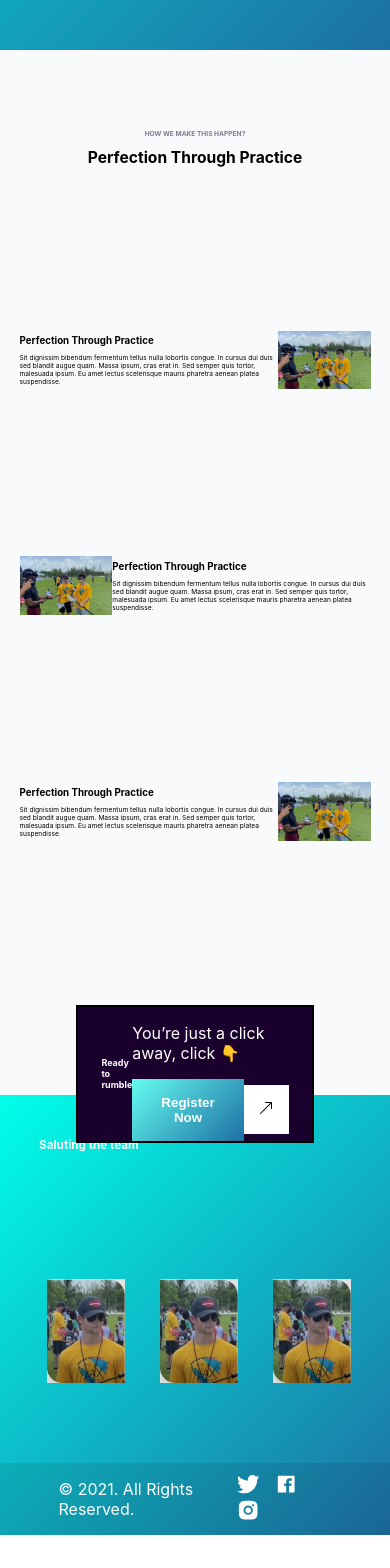
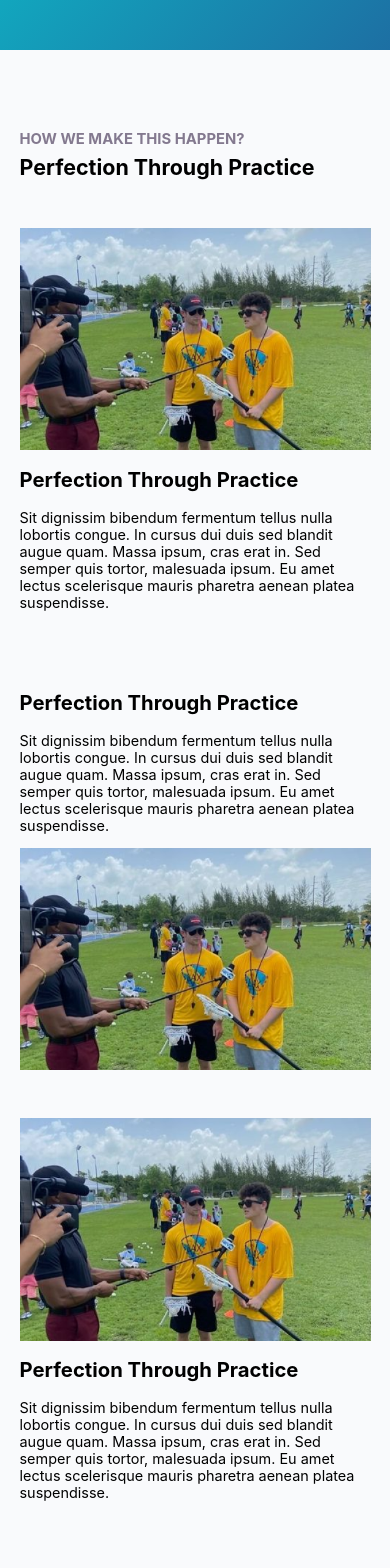
Before and after one commit to ivoinestrachan/lacrosse-site, a React (Create React App) app: page / in a window 390 px wide. Shown: the part 1560-3128 px from the top of the page. Before the commit the page ends 3095 px from the top, so only its background shows below. Built offline with nearby package versions, Linux system fonts and the light colour scheme.

Commit message:
Worked on some responsiveness

```diff
--- a/public/index.html
+++ b/public/index.html
@@ -34,6 +34,7 @@
         #e3e4e6 22.52%,
         #f9fafc 44.68%
       );
+      overflow-x: hidden;
     }
   </style>
   <body>
--- a/src/App.js
+++ b/src/App.js
@@ -6,6 +6,7 @@ import Mission from "./components/Mission/";
 import Practice from "./components/Practice/";
 import Register from "./components/Register";
 import Team from "./components/Team";
+// import Carousel from "./components/Carousel";
 
 const App = () => {
   return (
@@ -17,6 +18,7 @@ const App = () => {
       <Practice />
       <Register />
       <Team />
+      {/* <Carousel /> */}
     </>
   );
 };
--- a/src/components/Hero/hero.module.css
+++ b/src/components/Hero/hero.module.css
@@ -1,4 +1,3 @@
-
 .heroContainer {
   margin-top: 10rem;
 }
@@ -7,7 +6,7 @@
   width: 90%;
   margin-left: auto;
   margin-right: auto;
-  display:flex;
+  display: flex;
   justify-content: space-between;
   align-items: center;
 }
@@ -28,7 +27,38 @@
   max-width: 639px;
 }
 
+.heroImg {
+  width: 100%;
+}
 
-.heroImg {
-  width: 100%
+.smHeroImg {
+  display: none;
+  /* width: 100%; */
 }
+
+@media (max-width: 1024px) {
+  .heroContainer {
+    margin-top: 3rem;
+  }
+
+  .wrapper {
+    flex-direction: column-reverse;
+  }
+
+  .heroHeading {
+    font-size: 5.2vw;
+  }
+
+  .heroPara {
+    font-size: 3.7vw;
+  }
+
+  .imgContent {
+    display: none;
+  }
+
+  .smHeroImg {
+    display: inline-flex;
+    width: 100%;
+  }
+}
--- a/src/components/Hero/index.js
+++ b/src/components/Hero/index.js
@@ -1,24 +1,23 @@
-import React from 'react';
-import styles from './hero.module.css';
+import React from "react";
+import styles from "./hero.module.css";
 
 import demoImg from "../../assets/demoImg.png";
 
 const Hero = ({ heading, para, order }) => {
   return (
-      <div className={styles.heroContainer}>
-        <div  className={styles.wrapper} >
-          <div className={styles.textCotent}  style={{ order: `${order}`}}>
-            <h2 className={styles.heroHeading}>{heading}</h2>
-            <p className={styles.heroPara}>
-              {para}
-            </p>
-          </div>
-          <div className={styles.imgContent}>
-            <img className={styles.heroImg} src={demoImg} alt={demoImg}/>
-          </div>
+    <div className={styles.heroContainer}>
+      <div className={styles.wrapper}>
+        <div className={styles.textCotent} style={{ order: `${order}` }}>
+          <h2 className={styles.heroHeading}>{heading}</h2>
+          <p className={styles.heroPara}>{para}</p>
         </div>
+        <div className={styles.imgContent}>
+          <img className={styles.heroImg} src={demoImg} alt={demoImg} />
+        </div>
+        <img className={styles.smHeroImg} src={demoImg} alt={demoImg} />
       </div>
-  )
-}
+    </div>
+  );
+};
 
 export default Hero;
--- a/src/components/Practice/prac.module.css
+++ b/src/components/Practice/prac.module.css
@@ -4,7 +4,7 @@
 }
 
 .sHeading {
-  color: #1A062D87;
+  color: #1a062d87;
   margin-left: auto;
   margin-right: auto;
   font-size: min(1.7vw, 17.4px);
@@ -16,5 +16,17 @@
   margin-right: auto;
   width: max-content;
   font-size: min(4vw, 52.0667px);
+}
 
+@media (max-width: 1024px) {
+  .sHeading {
+    width: 90%;
+    font-size: 3.8vw;
+    margin-bottom: -0.5rem;
+  }
+
+  .heading {
+    width: 90%;
+    font-size: 5.5vw;
+  }
 }
--- a/src/components/Register/index.js
+++ b/src/components/Register/index.js
@@ -1,6 +1,9 @@
 import React from "react";
 import { BsArrowUpRight } from "react-icons/bs";
 import styles from "./register.module.css";
+// import helmet from "../../assets/helmet.png";
+
+/* <img className={styles.textImg} src={helmet} /> */
 
 const Register = () => {
   return (
@@ -8,11 +11,12 @@ const Register = () => {
       <div className={styles.wrapper}>
         <div className={styles.text}>
           <h2 className={styles.heading}>
-            Ready to <br /> rumble
+            Ready to
+            <br /> rumble
           </h2>
         </div>
         <div className={styles.registerContainer}>
-          <p>You’re just a click away, click 👇</p>
+          <p className={styles.clickText}>You’re just a click away, click 👇</p>
           <div className={styles.buttonWrapper}>
             <button className={styles.button}>Register Now </button>
             <div className={styles.iconWrapper}>
--- a/src/components/Register/register.module.css
+++ b/src/components/Register/register.module.css
@@ -53,3 +53,21 @@
   background: white;
   padding: 0.9rem;
 }
+
+@media (max-width: 1024px) {
+  .container {
+    width: 90%;
+  }
+
+  .wrapper {
+    flex-direction: column;
+  }
+
+  .clickText {
+    display: none;
+  }
+
+  .heading {
+    font-size: 10vw;
+  }
+}
--- a/src/components/Team/team.module.css
+++ b/src/components/Team/team.module.css
@@ -64,3 +64,13 @@
   cursor: pointer;
   color: white;
 }
+
+@media (max-width: 1024px) {
+  .iconLinkHolder {
+    display: none;
+  }
+
+  .footerWrapper {
+    justify-content: center;
+  }
+}
```
Also changed, not shown: src/assets/helmet.png (added).
